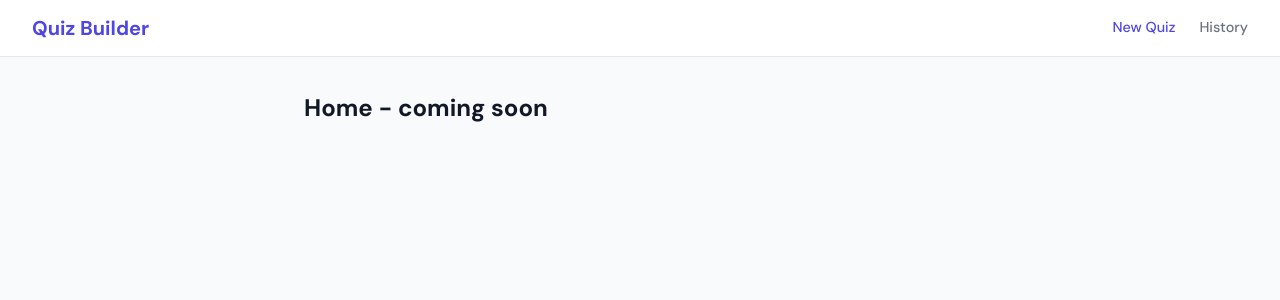
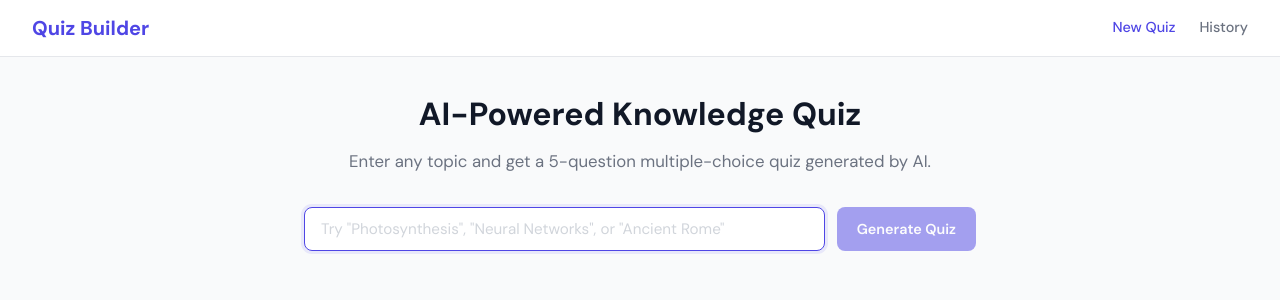
Before and after one commit to aaronengland/quiz_builder, a React (Vite) app in the folder frontend/: page / in a window 1280 px wide. Shown: the top 300 px of the page. Built offline with nearby package versions, Linux system fonts and the light colour scheme.

Commit message:
add home page with topic input and quiz generation

```diff
--- a/frontend/src/pages/Home.jsx
+++ b/frontend/src/pages/Home.jsx
@@ -1,3 +1,77 @@
+import { useState } from 'react'
+import { useNavigate } from 'react-router-dom'
+
 export default function Home() {
-  return <h2>Home - coming soon</h2>
+  const [topic, setTopic] = useState('')
+  const [loading, setLoading] = useState(false)
+  const [error, setError] = useState(null)
+  const navigate = useNavigate()
+
+  const handleGenerate = async (e) => {
+    e.preventDefault()
+    if (!topic.trim()) return
+
+    setLoading(true)
+    setError(null)
+
+    try {
+      const resp = await fetch('/api/quiz/generate', {
+        method: 'POST',
+        headers: { 'Content-Type': 'application/json' },
+        body: JSON.stringify({ topic: topic.trim() }),
+      })
+
+      if (!resp.ok) {
+        const data = await resp.json()
+        throw new Error(data.detail || 'Failed to generate quiz')
+      }
+
+      const quiz = await resp.json()
+      navigate(`/quiz/${quiz.id}`)
+    } catch (err) {
+      setError(err.message)
+    } finally {
+      setLoading(false)
+    }
+  }
+
+  return (
+    <div className="home">
+      <div className="hero">
+        <h1>AI-Powered Knowledge Quiz</h1>
+        <p className="subtitle">
+          Enter any topic and get a 5-question multiple-choice quiz generated by AI.
+        </p>
+      </div>
+
+      <form onSubmit={handleGenerate} className="generate-form">
+        <div className="input-group">
+          <input
+            type="text"
+            value={topic}
+            onChange={(e) => setTopic(e.target.value)}
+            placeholder='Try "Photosynthesis", "Neural Networks", or "Ancient Rome"'
+            className="topic-input"
+            disabled={loading}
+            autoFocus
+          />
+          <button
+            type="submit"
+            className="btn btn-primary"
+            disabled={loading || !topic.trim()}
+          >
+            {loading ? 'Generating...' : 'Generate Quiz'}
+          </button>
+        </div>
+        {error && <p className="error-message">{error}</p>}
+      </form>
+
+      {loading && (
+        <div className="loading-state">
+          <div className="spinner" />
+          <p>Generating your quiz with AI... This may take a few seconds.</p>
+        </div>
+      )}
+    </div>
+  )
 }
--- a/frontend/src/styles/global.css
+++ b/frontend/src/styles/global.css
@@ -158,6 +158,52 @@ body {
   margin-top: 0.75rem;
 }
 
+/* Home Page */
+.hero {
+  text-align: center;
+  margin-bottom: 2rem;
+}
+
+.hero h1 {
+  font-size: 2rem;
+  font-weight: 700;
+  margin-bottom: 0.5rem;
+}
+
+.subtitle {
+  color: var(--gray-500);
+  font-size: 1.05rem;
+}
+
+.generate-form {
+  margin-bottom: 1.5rem;
+}
+
+.input-group {
+  display: flex;
+  gap: 0.75rem;
+}
+
+.topic-input {
+  flex: 1;
+  padding: 0.7rem 1rem;
+  border: 1px solid var(--gray-300);
+  border-radius: var(--radius);
+  font-family: inherit;
+  font-size: 0.95rem;
+  outline: none;
+  transition: border-color 0.15s;
+}
+
+.topic-input:focus {
+  border-color: var(--primary);
+  box-shadow: 0 0 0 3px rgba(79, 70, 229, 0.1);
+}
+
+.topic-input::placeholder {
+  color: var(--gray-300);
+}
+
 /* Cards */
 .card {
   background: white;
@@ -177,4 +223,12 @@ body {
   .container {
     padding: 1.5rem 1rem;
   }
+
+  .input-group {
+    flex-direction: column;
+  }
+
+  .hero h1 {
+    font-size: 1.5rem;
+  }
 }
```
